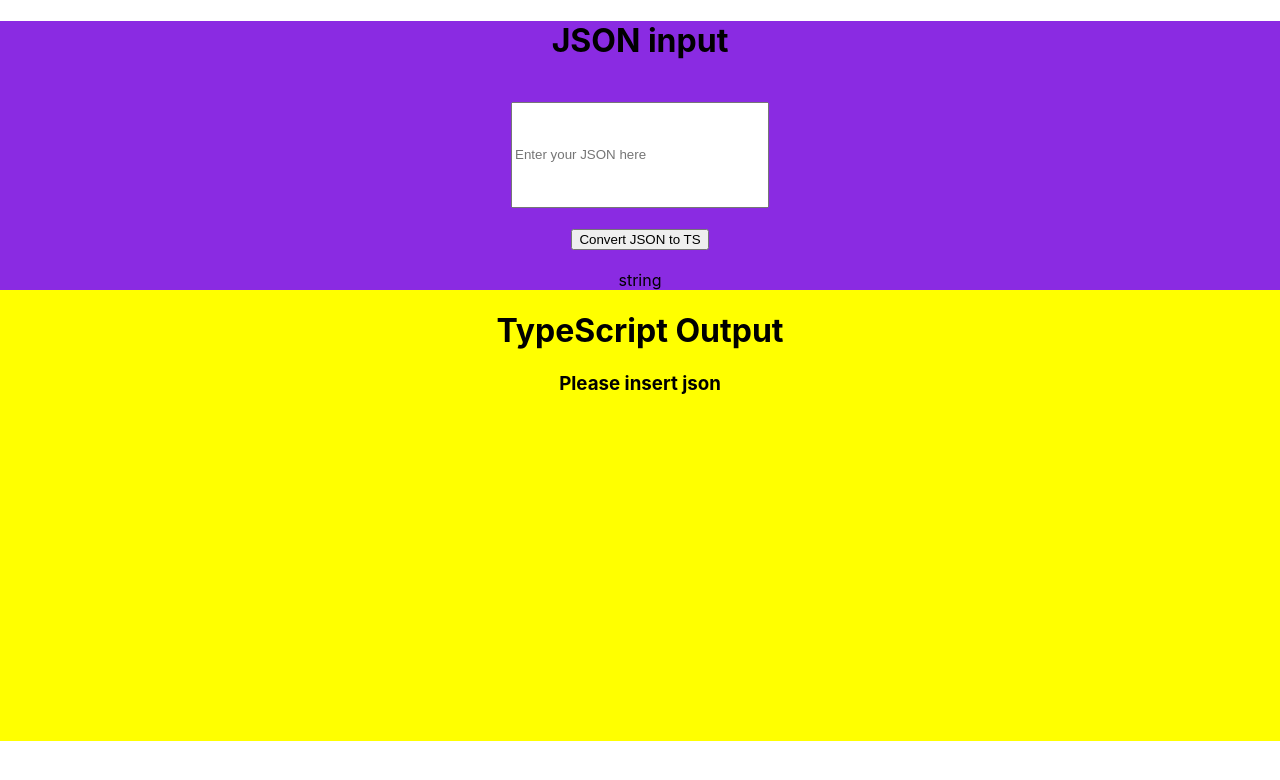
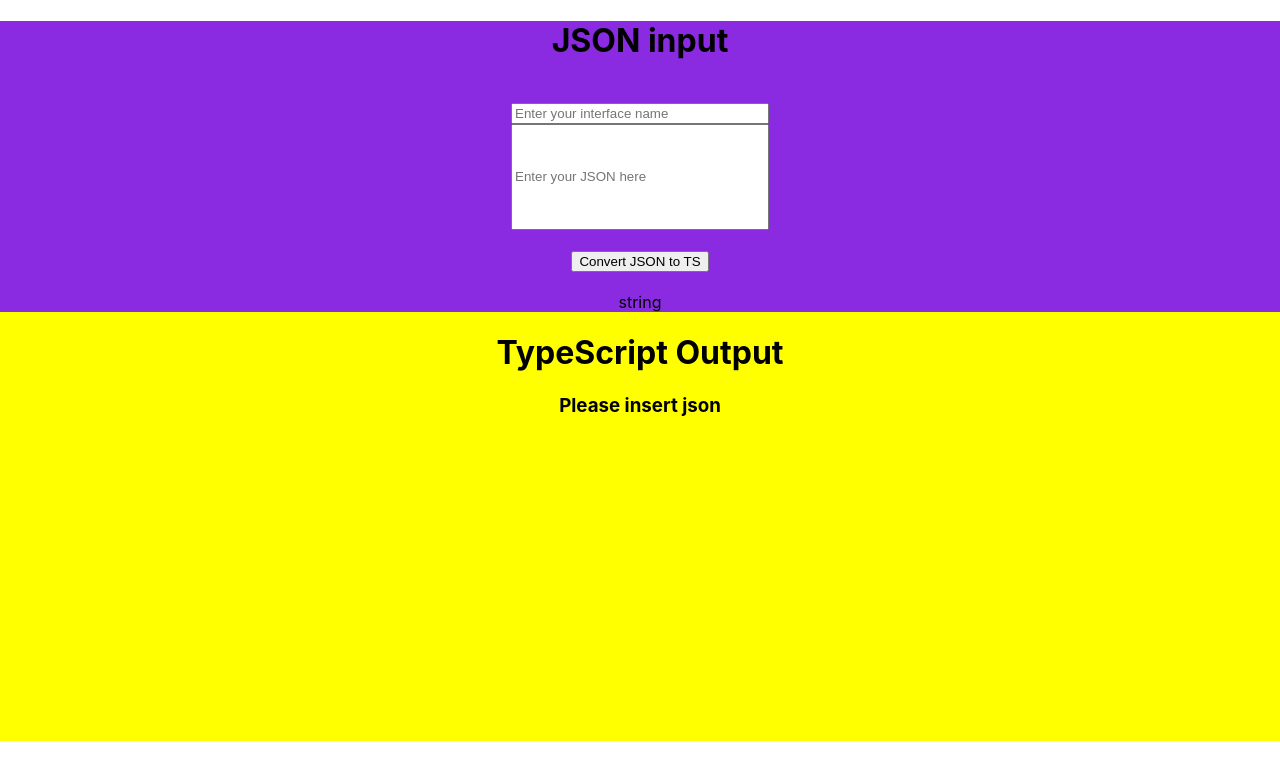
Before and after one commit to taliGav/json-to-ts-converter, a React (Create React App) app: page / in a window 1280 px wide. Shown: the top 780 px of the page. Built offline with nearby package versions, Linux system fonts and the light colour scheme.

Commit message:
add interfaceName input, props

```diff
--- a/src/cmps/JsonInput.tsx
+++ b/src/cmps/JsonInput.tsx
@@ -1,6 +1,12 @@
 import React, { MutableRefObject, useRef, useState } from 'react';
 
-function JsonInput(props: { onSubmit: (jsonInput: string) => void }) {
+function JsonInput(props: {
+    onSubmit: {
+        (interfaceName: string, jsonInput: string): void
+    }
+}) {
+
+    const interfaceName = useRef('')
     const jsonInput = useRef('')
 
     return (
@@ -14,6 +20,13 @@ function JsonInput(props: { onSubmit: (jsonInput: string) => void }) {
                 JSON input
             </h1>
             <br />
+            <input type="text" name="interface-name" required
+                style={{
+                    minWidth: "250px",
+                }}
+                placeholder='Enter your interface name'
+                onChange={(e) => interfaceName.current = e.target.value} />
+            <br />
             <input type="textarea" name="Json-input-text" id=""
                 style={{
                     minWidth: "250px",
@@ -24,7 +37,7 @@ function JsonInput(props: { onSubmit: (jsonInput: string) => void }) {
             <br />
             <br />
             <button
-                onClick={(e) => {props.onSubmit(jsonInput.current)}}
+                onClick={(e) => { props.onSubmit(interfaceName.current, jsonInput.current) }}
             >Convert JSON to TS</button>
             <br />
             {jsonInput.current}
```
